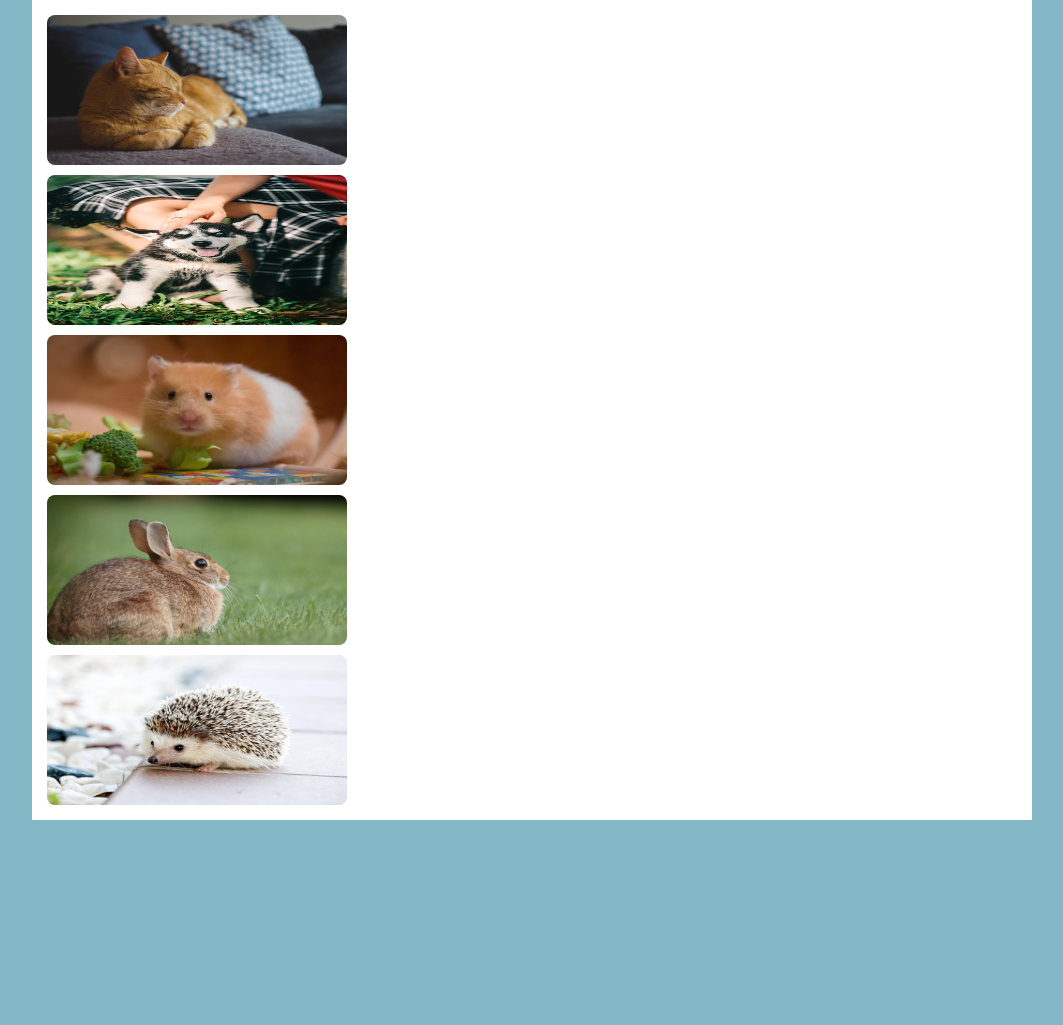
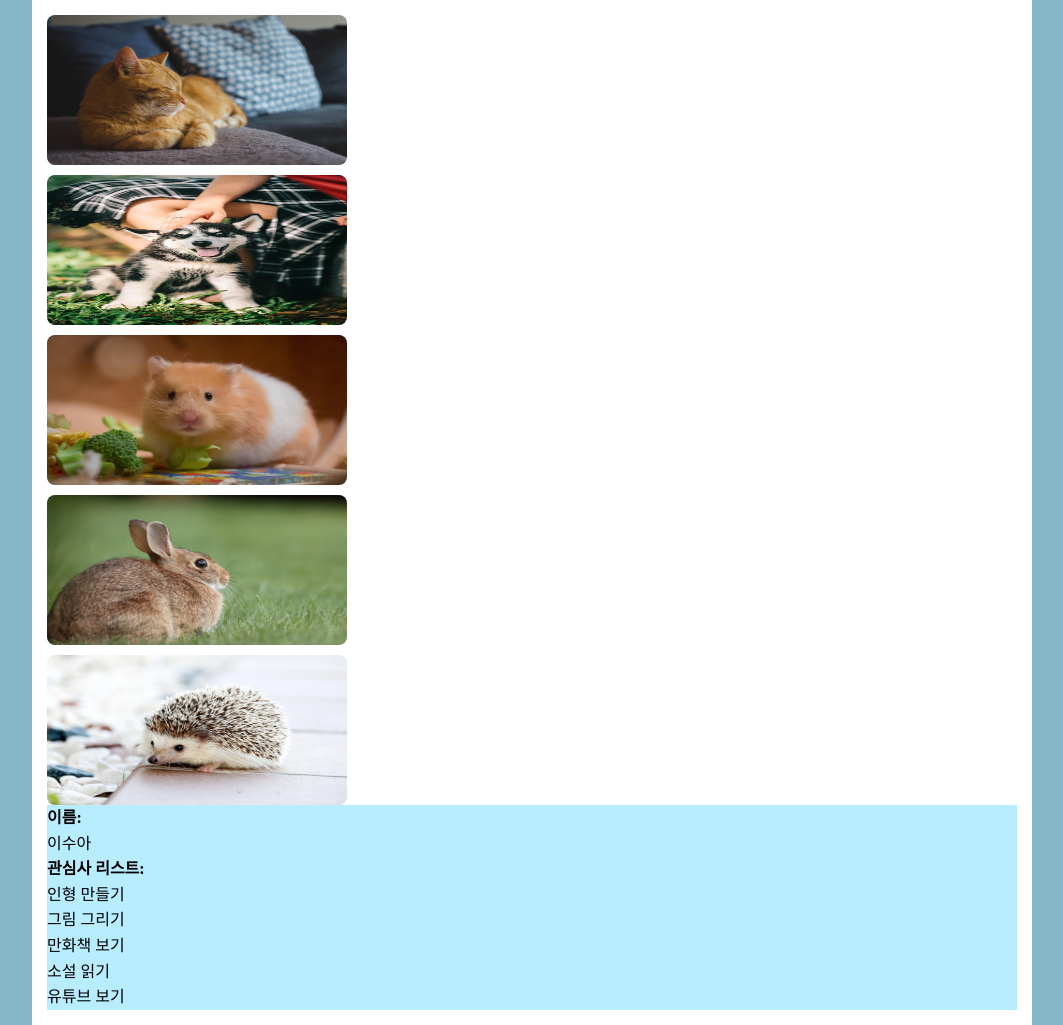
Before and after one commit to lsu129/test1, a plain HTML site: page index.html in a window 1280 px wide. Shown: the whole page, without its empty margins (108-1171 px from the left). Before the commit the page ends 820 px from the top, so only its background shows below. Drawn offline with Linux system fonts and the light colour scheme.

Commit message:
index.html

```diff
--- a/index.html
+++ b/index.html
@@ -21,9 +21,25 @@
 
         <div class="right-container">
             <!-- 자기소개적기 -->
+             <!-- info box를 만들어서 css코드 중복 작성X -->
+             <div class="name-containe info-box">
+                <p><strong>이름:</strong><br>이수아
+                </p>
+             </div>
+
+             <div class="interest-container info-box">
+                <p><strong>관심사 리스트:</strong><br>
+                인형 만들기<br>
+                그림 그리기<br>
+                만화책 보기<br>
+                소설 읽기<br>
+                유튜브 보기
+                </p>
+            </div>
 
         </div>
     </div>
 
 
+
 </body>
```
